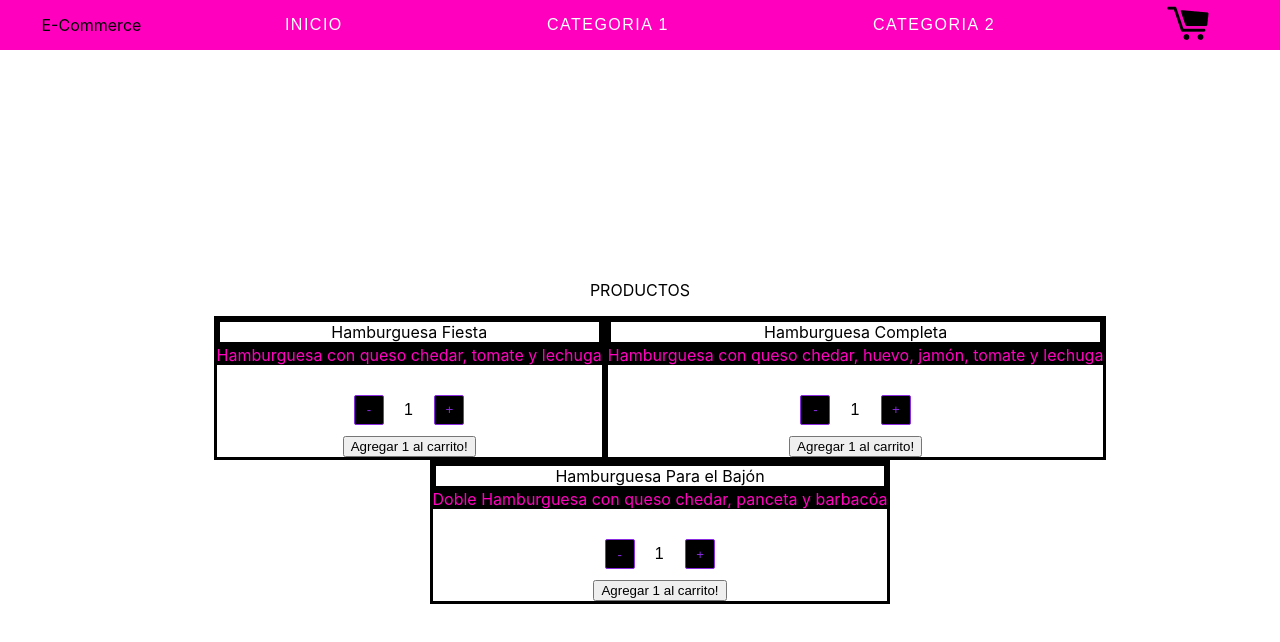
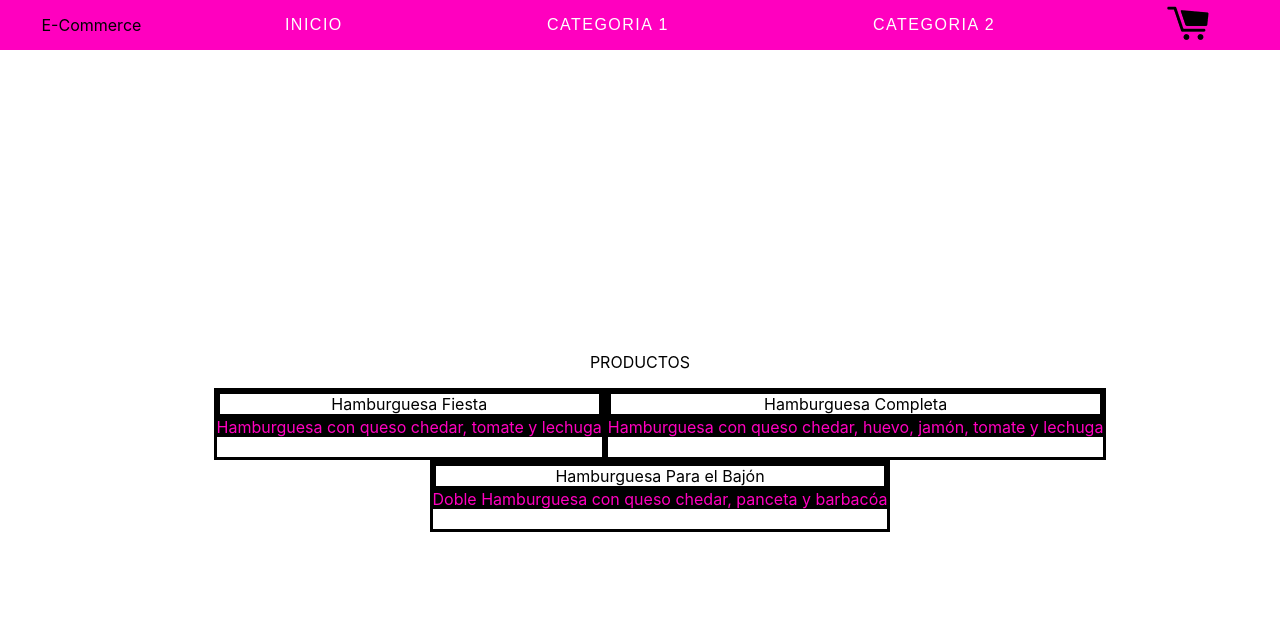
Before and after one commit to TadeFattore/ecommerce-react, a React (Create React App) app: page / in a window 1280 px wide. Shown: the top 642 px of the page. Built offline with nearby package versions, Linux system fonts and the light colour scheme.

Commit message:
Sincronizando Counter

```diff
--- a/src/components/CartCount/CartCount.js
+++ /dev/null
@@ -1,27 +0,0 @@
-import React,{useState} from 'react'
-import {Link} from 'react-router-dom'
-
-export default function CartCount({count,onAdd,agregarAlCarrito}) {
-
-    const [visibilidadCompra, setVisibilidadCompra] = useState(false)
-    const [ocultarCompra, setOcultarCompra] = useState(true)
-
-    function mostrarBoton() {
-        setVisibilidadCompra(true)
-        setOcultarCompra(false)
-        agregarAlCarrito()
-    }
-
-
-
-    return (
-        <div>
-            {ocultarCompra ? <button  onClick={mostrarBoton}>Agregar {count} al carrito!</button> : null}
-            {visibilidadCompra ?
-                <Link to={'/cart'}>
-                    <button>Terminar mi compra</button>
-                </Link>
-                        : null }
-        </div>
-    )
-};
--- a/src/components/Categories/CategoryContainer.js
+++ b/src/components/Categories/CategoryContainer.js
@@ -1,17 +1,11 @@
 import React from 'react';
-import {Link} from 'react-router-dom'
-
 
 const Category = ({category}) =>{
 
     return(
         <>
         <div>
-            <h1>CATEGORIAS</h1>
-
-            <Link to={`/category/${category.id}`}><h3>CATEGORIA 1</h3></Link>
-
-            <Link to={`/category/${category.id}`}><h3>CATEGORIA 2</h3></Link>
+            <h1>CATEGORIA {category}</h1>
         </div>
         </>
     )
--- a/src/components/Item/Item.js
+++ b/src/components/Item/Item.js
@@ -13,7 +13,6 @@ function Item  ({item})  {
             </Link>
             <div className='descripcion'>{item.description}</div>
             <br></br>
-            <ItemCountContainer initial={1} stock={5}/>
         </div>
 
     )
--- a/src/components/ItemCount/ItemCount.js
+++ b/src/components/ItemCount/ItemCount.js
@@ -1,7 +1,19 @@
-import React from "react";
+import React,{useState} from 'react'
+import {Link} from 'react-router-dom'
 import './itemcount.css'
 
-const ItemCount = ({ initial, stock, onAdd, count}) => {
+const ItemCount = ({ initial, stock, onAdd, count, agregarAlCarrito}) => {
+
+  const [visibilidadCompra, setVisibilidadCompra] = useState(false)
+  const [ocultarCompra, setOcultarCompra] = useState(true)
+
+  function mostrarBoton() {
+      setVisibilidadCompra(true)
+      setOcultarCompra(false)
+      agregarAlCarrito()
+  }
+
+
   return (
     <>
       <div className="contador">
@@ -9,6 +21,14 @@ const ItemCount = ({ initial, stock, onAdd, count}) => {
         <p>{count}</p>
         <button className='btn' onClick={stock} > + </button>
       </div>
+      <div>
+            {ocultarCompra ? <button  onClick={mostrarBoton}>Agregar {count} al carrito!</button> : null}
+            {visibilidadCompra ?
+                <Link to={'/cart'}>
+                    <button>Terminar mi compra</button>
+                </Link>
+                        : null }
+        </div>
     </>
   )
 };
--- a/src/components/ItemCountContainer/ItemCountContainer.js
+++ b/src/components/ItemCountContainer/ItemCountContainer.js
@@ -1,12 +1,12 @@
 import React, {useState} from 'react'
-import CartCount from '../CartCount/CartCount';
 import ItemCount from "../ItemCount/ItemCount"
 
 
 
-export default function ItemCountContainer({ initial, stock, agregando }) {
+export default function ItemCountContainer({ initial, stock }) {
 
     const [count, setCount] = useState(initial);
+    const [cart, setCart] = useState([]);
 
   const add = () => {
     if (count > stock) {
@@ -24,11 +24,19 @@ export default function ItemCountContainer({ initial, stock, agregando }) {
     }
   };
 
+  function agregando(){
+    const newCart = cart + count;
+
+    setCart(newCart);
+    console.log(newCart)
+
+
+}
+
 
     return (
         <div>
-            <ItemCount initial={sub} stock={add} onAdd="" count={count}/>
-            <CartCount count={count} agregarAlCarrito={agregando}/>
+            <ItemCount initial={sub} stock={add} onAdd={setCart} count={count} agregarAlCarrito={agregando}/>
         </div>
     )
 }
--- a/src/components/ItemDetail/ItemDetail.js
+++ b/src/components/ItemDetail/ItemDetail.js
@@ -5,9 +5,7 @@ import './itemdetail.css'
 export default function ItemDetail({getItem, count}) {
 
 
-    function agregandoCarrito(){
-        console.log(`agregaste ${count} al carrito`)
-    }
+
 
 
     console.log(getItem)
@@ -23,7 +21,7 @@ export default function ItemDetail({getItem, count}) {
                     <div className='descripcion'>{getItem && getItem.description}</div>
                 </div>
             </div>
-            <ItemCountContainer initial={1} stock={5} count={count} agregando={agregandoCarrito}/>
+            <ItemCountContainer initial={1} stock={5}/>
         </div>
     )
 }
--- a/src/components/NavBar/NavBar.js
+++ b/src/components/NavBar/NavBar.js
@@ -1,5 +1,5 @@
 import React from 'react'
-import CartWidget from '../Cart/CartWidget'
+import CartWidget from '../CartWidget/CartWidget'
 import { Link } from 'react-router-dom';
 import './navbar.css'
 
```
Also changed, not shown: src/components/CartWidget/CartWidget.js (renamed from src/components/Cart/CartWidget.js), src/components/CartWidget/cartwidget.css (added), 1 other file (tests, documents, lock files or other folders).
